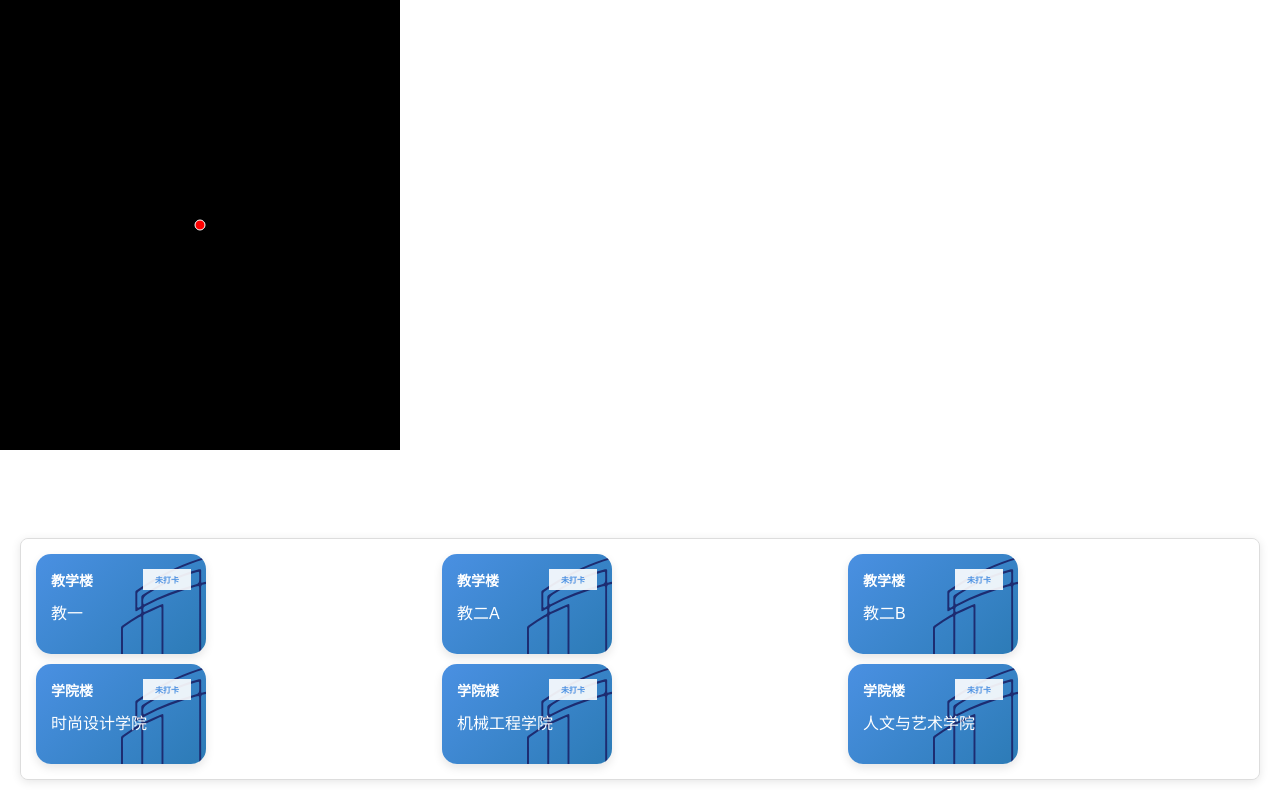
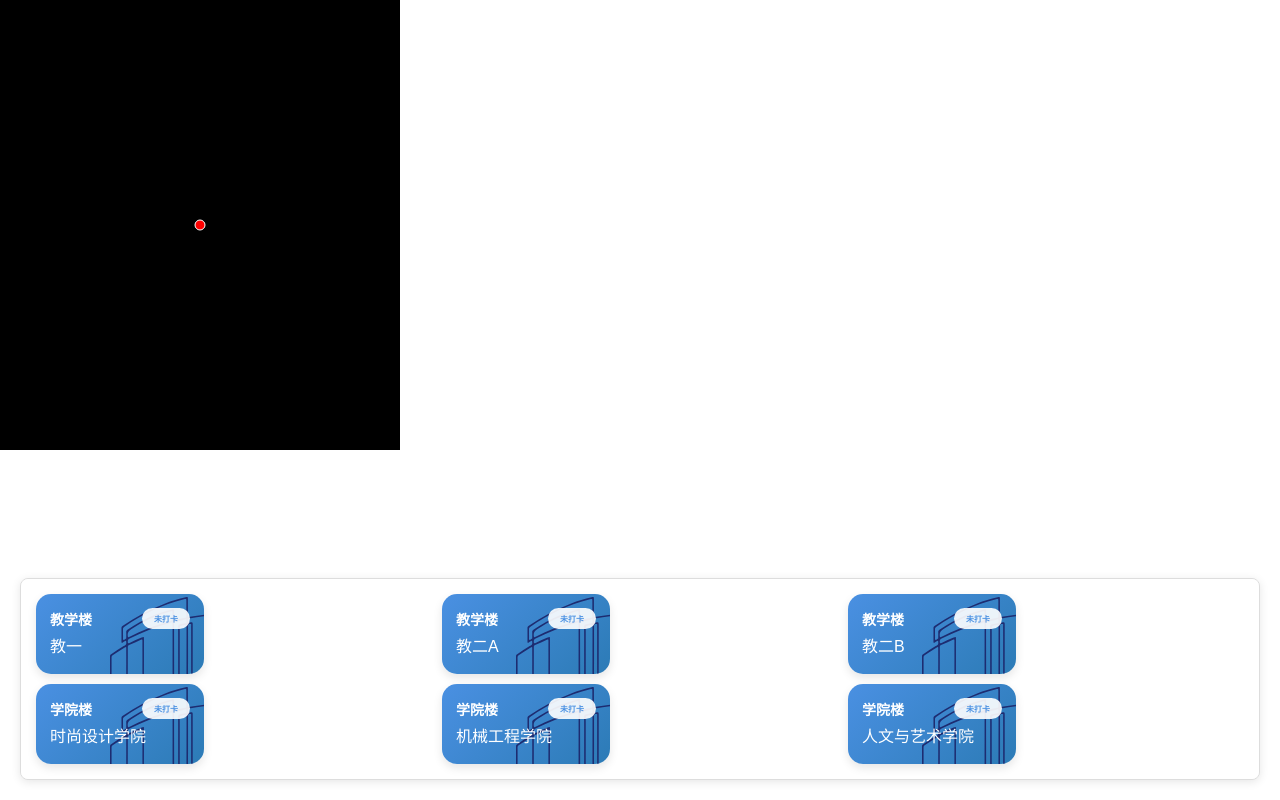
Before and after one commit to bestsvip/SchoolMap, a plain HTML site: page index.html in a window 1280 px wide. Drawn offline with Linux system fonts and the light colour scheme.

Commit message:
Add files via upload

```diff
--- a/index.html
+++ b/index.html
@@ -133,10 +133,10 @@
 
         .card {
             width: 140px;
-            height: 70px;
+            height: 52px;
             background: linear-gradient(135deg, #4a90e2, #2c7bb6);
             border-radius: 15px;
-            padding: 15px;
+            padding: 14px;
             color: white;
             box-shadow: 0 4px 10px rgba(0, 0, 0, 0.1);
             position: relative;
@@ -167,12 +167,12 @@
         .statusChecked {
             /* background-color: rgba(255, 255, 255, 0.9); */
             color: #fff;
-            border-radius: 15px;
             border: 1px solid rgba(255, 255, 255, 0.9);
         }
 
         .status,
         .statusChecked {
+            border-radius: 15px;
             padding: 5px 12px;
             font-size: 8px;
             font-weight: bold;
@@ -181,7 +181,7 @@
 
         .title {
             font-size: 16px;
-            margin-top: 10px;
+            margin-top: 4px;
             font-weight: normal;
             position: relative;
             z-index: 10;
@@ -202,8 +202,9 @@
         }
 
         .GateIcon {
-            transform: scale(0.5);
-            margin-top: -70px;
+            transform: scale(0.4);
+            margin-top: -60px;
+            margin-left: -60px;
             transform-origin: right top;
         }
     </style>
```
